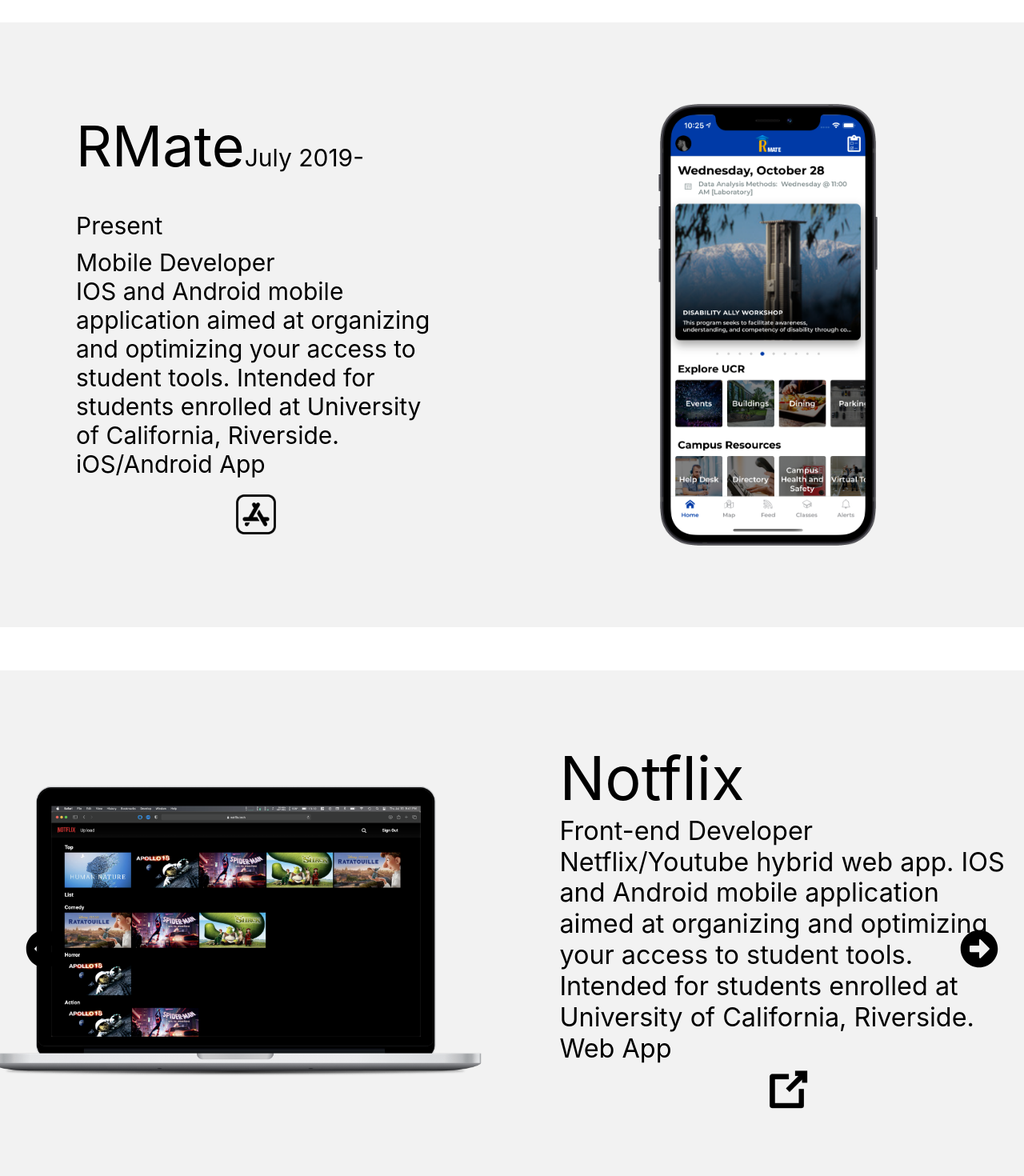
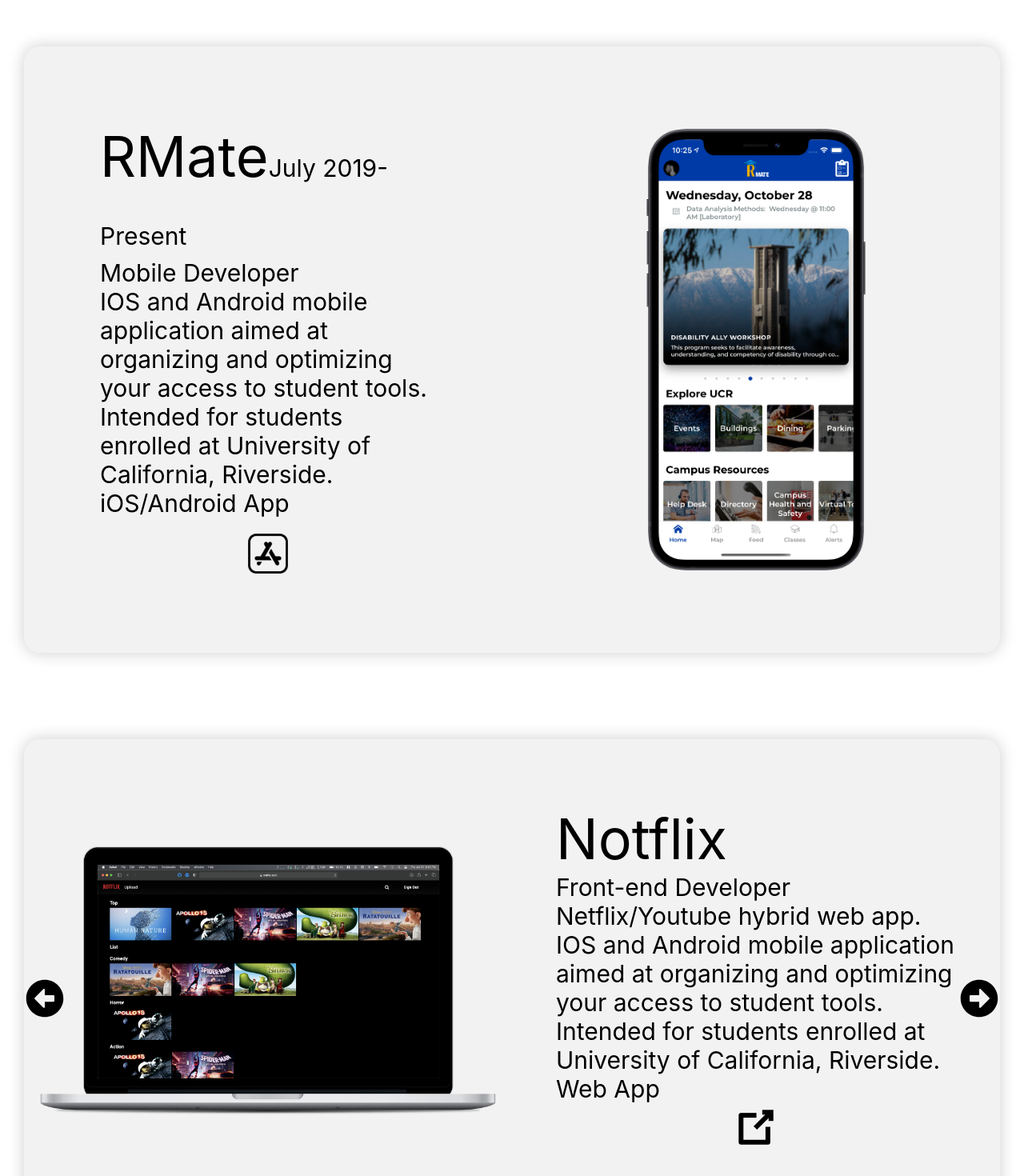
Before and after one commit to akeva001/portfolio, a React (Create React App) app: page / in a window 1280 px wide. Shown: the part 1660-3130 px from the top of the page at 80% size. Built offline with nearby package versions, Linux system fonts and the light colour scheme.

Commit message:
Experience and Projects cards border radius

```diff
--- a/src/Slides/Desktop/ExperienceSlide/Experience.js
+++ b/src/Slides/Desktop/ExperienceSlide/Experience.js
@@ -23,14 +23,6 @@
   width: 100%;
   padding-top: 20px;
 `;
-const ExperienceContainer = styled.div`
-  background: grey;
-  display: grid;
-  grid-auto-columns: minmax(auto, 1fr);
-  align-items: center;
-  height: 100vh;
-  width: 100%;
-`;
 const HeaderContainer = styled.div`
   display: flex;
   justify-content: center;
@@ -50,8 +42,6 @@
   display: flex;
   justify-content: center;
   align-items: center;
-  //min-height: 100vh;
-  //background: black;
 `;
 
 const InfoWrapper = styled.div`
@@ -60,12 +50,24 @@
   align-self: center;
   margin-left: auto;
   margin-right: auto;
-  overflow: hidden;
+  //overflow: hidden;
   //margin-bottom: 30px;
   background-color: rgb(242, 242, 242);
-  max-width: 1490px;
-
-  min-height: calc(100vh - 44px);
+  max-width: 1380px;
+  border-radius: 20px;
+  box-sizing: border-box;
+  box-shadow: 0px 0px 20px 0px rgba(0, 0, 0, 0.2);
+  margin: 30px;
+  //min-height: calc(100vh - 44px);
+  // @media ${device.mobileS} {
+  //   height: calc(100vh - 44px);
+  // }
+  // @media ${device.mobileM} {
+  //   height: calc(100vh - 44px);
+  // }
+  // @media ${device.mobileL} {
+  //   height: calc(100vh - 44px);
+  // }
 `;
 const InfoRow = styled.div`
   display: grid;
@@ -77,7 +79,7 @@
     grid-template-areas: ${({ imgStart }) =>
       imgStart ? `'col1' 'col2'` : `'col1 col1' 'col2 col2'`};
   }
-  box-sizing: border-box;
+  //box-sizing: border-box;
   overflow: hidden;
   //max-width: 85rem;
   //margin-left: 2%;
@@ -94,7 +96,6 @@
   grid-area: col1;
   justify-content: center;
   align-items: center;
-  //padding: 30px;
   @media ${device.mobileS} {
     padding: 15px;
   }
@@ -126,17 +127,18 @@
   grid-area: col2;
   justify-content: center;
   width: 100%;
-  // background: black;
+  //background: black;
 `;
 
 const TextWrapper = styled.div`
-  flex-direction: row;
-  max-width: 600px;
-  //width: 100%;
+  display: flex;
+  flex-direction: column;
+  //max-width: 600px;
+  width: 100%;
   justify-content: center;
   align-self: center;
   padding: 15px;
-  max-width: 80vh;
+  //max-width: 700px;
 `;
 const ImgWrap = styled.div`
   position: relative;
--- a/src/Slides/Desktop/ExperienceSlide/ProjectsSlider.js
+++ b/src/Slides/Desktop/ExperienceSlide/ProjectsSlider.js
@@ -18,14 +18,6 @@
   justify-content: center;
   width: 100%;
   //padding-top: 50px;
-`;
-const ExperienceContainer = styled.div`
-  background: grey;
-  display: grid;
-  grid-auto-columns: minmax(auto, 1fr);
-  align-items: center;
-  height: 100vh;
-  width: 100%;
 `;
 const HeaderContainer = styled.div`
   display: flex;
@@ -76,7 +68,8 @@
   overflow: hidden;
   //margin-bottom: 30px;
   background-color: rgb(242, 242, 242);
-  max-width: 1380px;
+  //max-width: 1380px;
+  //margin: 30px;
 `;
 const InfoRow = styled.div`
   display: grid;
@@ -101,9 +94,6 @@
   grid-area: col1;
   justify-content: center;
   align-items: center;
-  //padding: 20px;
-  //width: 50vw;
-  //height: 50vh;
   @media ${device.mobileS} {
     padding: 20px;
   }
@@ -168,16 +158,7 @@
   justify-content: center;
   align-self: center;
   padding: 15px;
-  //border-radius: 10px;
-  box-sizing: border-box;
-  //box-shadow: 0px 0px 20px 0px rgba(0, 0, 0, 0.2);
-  max-width: 700px;
-`;
-const ImgWrap = styled.div`
-  position: relative;
-  max-width: 100%;
-  height: 100%;
-  background-color: red;
+  //max-width: 700px;
 `;
 const Slide = styled.div`
   max-width: 1380px;
@@ -186,13 +167,24 @@
   opacity: 0;
   transition-duration: 1s ease;
   //height: calc(100vh - 44px);
+  // margin-left: 30px;
+  // margin-right: 30px;
 
   ${({ active }) =>
     active &&
     `
+    border-radius: 20px;
+    box-sizing: border-box;
+    box-shadow: 0px 0px 20px 0px rgba(0, 0, 0, 0.2);
     opacity: 1;
-    transition-duration: 1s;
-    transform: scale(1.08);
+    //transition-duration: 1s;
+    //transform: scale(1.08);
+    overflow: hidden;
+    margin-left: 30px;
+    margin-right: 30px;
+
+
+
   `}
 `;
 const RightArrow = styled.div`
@@ -245,7 +237,6 @@
         {SliderData.map((projects, index) => (
           <Slide key={projects} active={index === current ? true : false}>
             {index === current && (
-              <InfoWrapper>
               <InfoRow imgStart={projects.imgStart}>
                 <Column1>
                   <TextWrapper>
@@ -273,7 +264,6 @@
                   <ImageContent deviceImages={projects.deviceImages} />
                 </Column2>
               </InfoRow>
-              </InfoWrapper>
             )}
           </Slide>
         ))}
```
Lines whose indentation alone changed are shown as unchanged.
